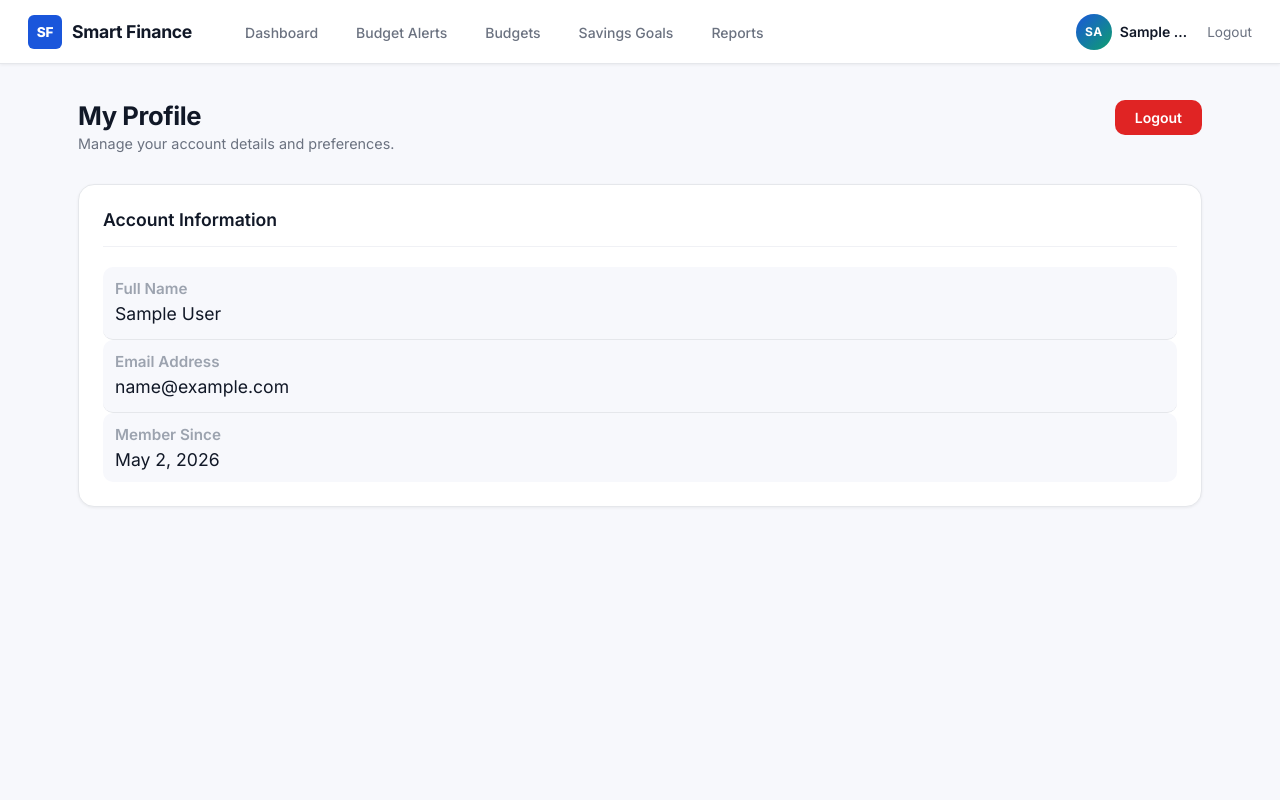
After one commit to Saged00/Smart-Finance, a Django app: page /users/profile/ in a window 1280 px wide. The commit adds this page. Run offline with Django 5.2, Linux system fonts and the light colour scheme; the visitor is signed in with stand-in values (Sample User, id 1).

Commit message:
Add simple profile page and link it to dashboard

```diff
--- a/budgets/templates/budgets/dashboard.html
+++ b/budgets/templates/budgets/dashboard.html
@@ -21,8 +21,10 @@
         <li><a href="{% url 'reports' %}"       class="navbar__link">Reports</a></li>
       </ul>
       <div class="navbar__right">
-        <div class="navbar__avatar">{{ user.full_name|slice:":2"|upper }}</div>
-        <span class="navbar__user-name">{{ user.full_name|truncatewords:1 }}</span>
+        <a href="{% url 'profile' %}" style="text-decoration: none; display: flex; align-items: center; gap: 8px;">
+          <div class="navbar__avatar">{{ user.full_name|slice:":2"|upper }}</div>
+          <span class="navbar__user-name">{{ user.full_name|truncatewords:1 }}</span>
+        </a>
         <a href="{% url 'logout' %}" style="font-size:.85rem;color:#6b7280;margin-left:8px;">Logout</a>
       </div>
     </div>
--- /dev/null
+++ b/users/templates/users/profile.html
@@ -0,0 +1,67 @@
+{% load static %}
+<!DOCTYPE html>
+<html lang="en">
+<head>
+  <meta charset="UTF-8">
+  <title>My Profile — Smart Finance</title>
+  <link rel="stylesheet" href="{% static 'css/Base.css' %}">
+  <link rel="stylesheet" href="{% static 'css/Dashboard.css' %}">
+</head>
+<body>
+  <nav class="navbar">
+    <div class="navbar__inner">
+      <a href="{% url 'dashboard' %}" class="navbar__logo">
+        <div class="navbar__logo-icon">SF</div>Smart Finance
+      </a>
+      <ul class="navbar__links">
+        <li><a href="{% url 'dashboard' %}"      class="navbar__link">Dashboard</a></li>
+        <li><a href="{% url 'budget-alerts' %}"  class="navbar__link">Budget Alerts</a></li>
+        <li><a href="{% url 'budget-list' %}"    class="navbar__link">Budgets</a></li>
+        <li><a href="{% url 'goals' %}"          class="navbar__link">Savings Goals</a></li>
+        <li><a href="{% url 'reports' %}"        class="navbar__link">Reports</a></li>
+      </ul>
+      <div class="navbar__right">
+        <a href="{% url 'profile' %}" style="text-decoration: none; display: flex; align-items: center; gap: 8px;">
+          <div class="navbar__avatar">{{ user.full_name|slice:":2"|upper }}</div>
+          <span class="navbar__user-name">{{ user.full_name|truncatewords:1 }}</span>
+        </a>
+        <a href="{% url 'logout' %}" style="font-size:.85rem;color:#6b7280;margin-left:8px;">Logout</a>
+      </div>
+    </div>
+  </nav>
+
+  <main class="page-wrapper">
+    <header class="page-header">
+      <div class="page-header__text">
+        <h1>My Profile</h1>
+        <p>Manage your account details and preferences.</p>
+      </div>
+      <a href="{% url 'logout' %}" class="btn" style="background: var(--danger); color: white; border: none;">Logout</a>
+    </header>
+
+    <div class="dashboard-grid" style="grid-template-columns: 1fr;">
+      <div class="content-box">
+        <h2>Account Information</h2>
+        <div class="transaction-item" style="border-bottom: 1px solid var(--border); padding-bottom: 15px;">
+          <div class="tx-info">
+            <h4 style="color: var(--text-muted); margin-bottom: 5px;">Full Name</h4>
+            <p style="font-size: 1.1rem; color: var(--text);">{{ user.full_name }}</p>
+          </div>
+        </div>
+        <div class="transaction-item" style="border-bottom: 1px solid var(--border); padding-bottom: 15px;">
+          <div class="tx-info">
+            <h4 style="color: var(--text-muted); margin-bottom: 5px;">Email Address</h4>
+            <p style="font-size: 1.1rem; color: var(--text);">{{ user.email }}</p>
+          </div>
+        </div>
+        <div class="transaction-item">
+          <div class="tx-info">
+            <h4 style="color: var(--text-muted); margin-bottom: 5px;">Member Since</h4>
+            <p style="font-size: 1.1rem; color: var(--text);">{{ user.member_since|date:"F j, Y" }}</p>
+          </div>
+        </div>
+      </div>
+    </div>
+  </main>
+</body>
+</html>
--- a/users/urls.py
+++ b/users/urls.py
@@ -5,4 +5,5 @@ urlpatterns = [
     path('register/', views.register_view, name='register'),
     path('login/',    views.login_view,    name='login'),
     path('logout/',   views.logout_view,   name='logout'),
+    path('profile/',  views.profile_view,  name='profile'),
 ]
--- a/users/views.py
+++ b/users/views.py
@@ -1,5 +1,6 @@
 from django.shortcuts import render, redirect
 from django.contrib.auth import login, logout
+from django.contrib.auth.decorators import login_required
 from django.contrib import messages
 from .forms import RegisterForm, LoginForm
 
@@ -28,4 +29,8 @@ def login_view(request):
 def logout_view(request):
     logout(request)
     return redirect('/users/login/')
-# Create your views here.
+
+
+@login_required
+def profile_view(request):
+    return render(request, 'users/profile.html')
```
